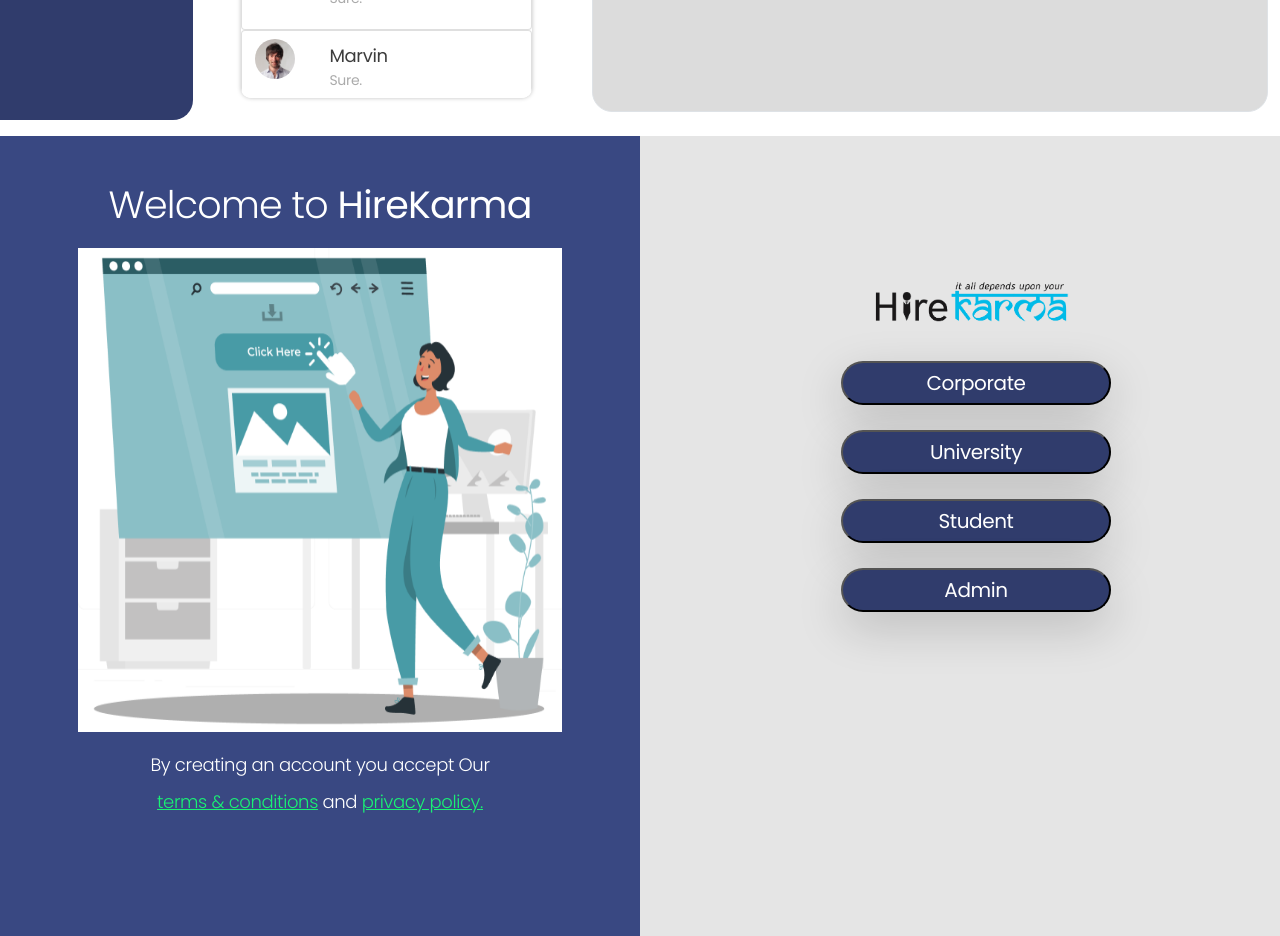
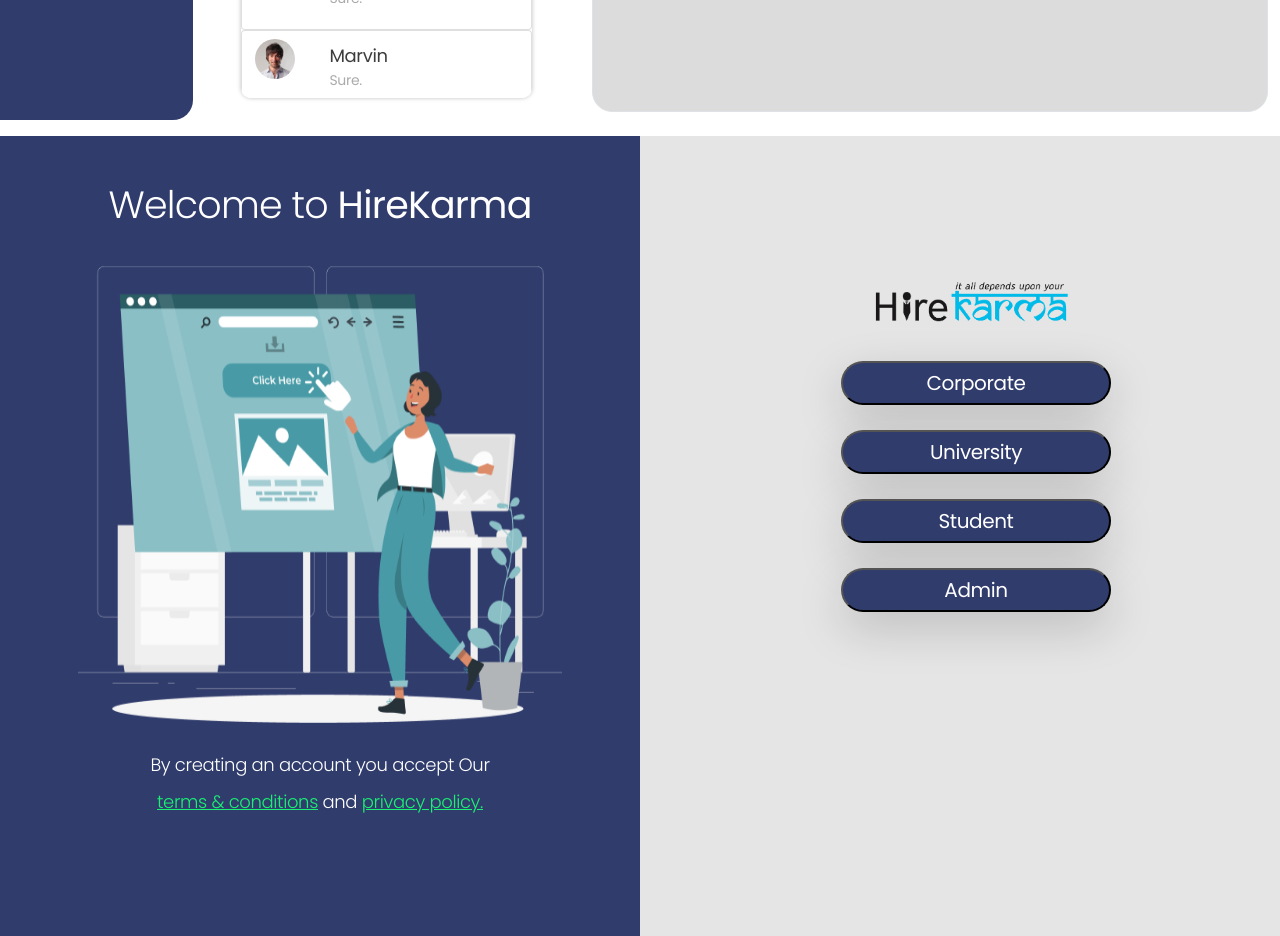
Before and after one commit to Minekar-Rajat/Chat-app, a React (Create React App) app: page / in a window 1280 px wide. Shown: the part 680-1616 px from the top of the page. Built offline with nearby package versions, Linux system fonts and the light colour scheme; the HTML template or start-up script is replaced by a standard one.

Commit message:
image fix

```diff
--- a/src/Components/SigninPage/Signin.css
+++ b/src/Components/SigninPage/Signin.css
@@ -2,7 +2,7 @@
 
 
 #welcome-container{
-    background-color: #394882;
+    background-color: #303C6C;
     height : 100vh;
 }
 
--- a/src/Components/SigninPage/SigninPage.js
+++ b/src/Components/SigninPage/SigninPage.js
@@ -9,8 +9,8 @@
                 <center>
 
                     <p className='welcome-text'>Welcome to <b>HireKarma</b></p>
-                    <img src="/images/frontimg-signin.png" alt="Welcome pic" className='img-fluid front-img p-2' />
-
+                    <img src="/images/frontimg-signin2.png" alt="Welcome pic" className='img-fluid front-img p-2 d-none d-lg-block' />
+                    <img src="/images/frontimg-signin.png" alt="Welcome pic" className='img-fluid front-img p-2 d-block d-lg-none' />
                     <p className='d-none d-lg-block'>
                         <p className='tnc-text pt-3'>{"By creating an account you accept Our"}</p>
                         <a className='tnc-link' href='/' >{" terms & conditions"}</a>
```
Also changed, not shown: public/images/frontimg-signin2.png (added).
